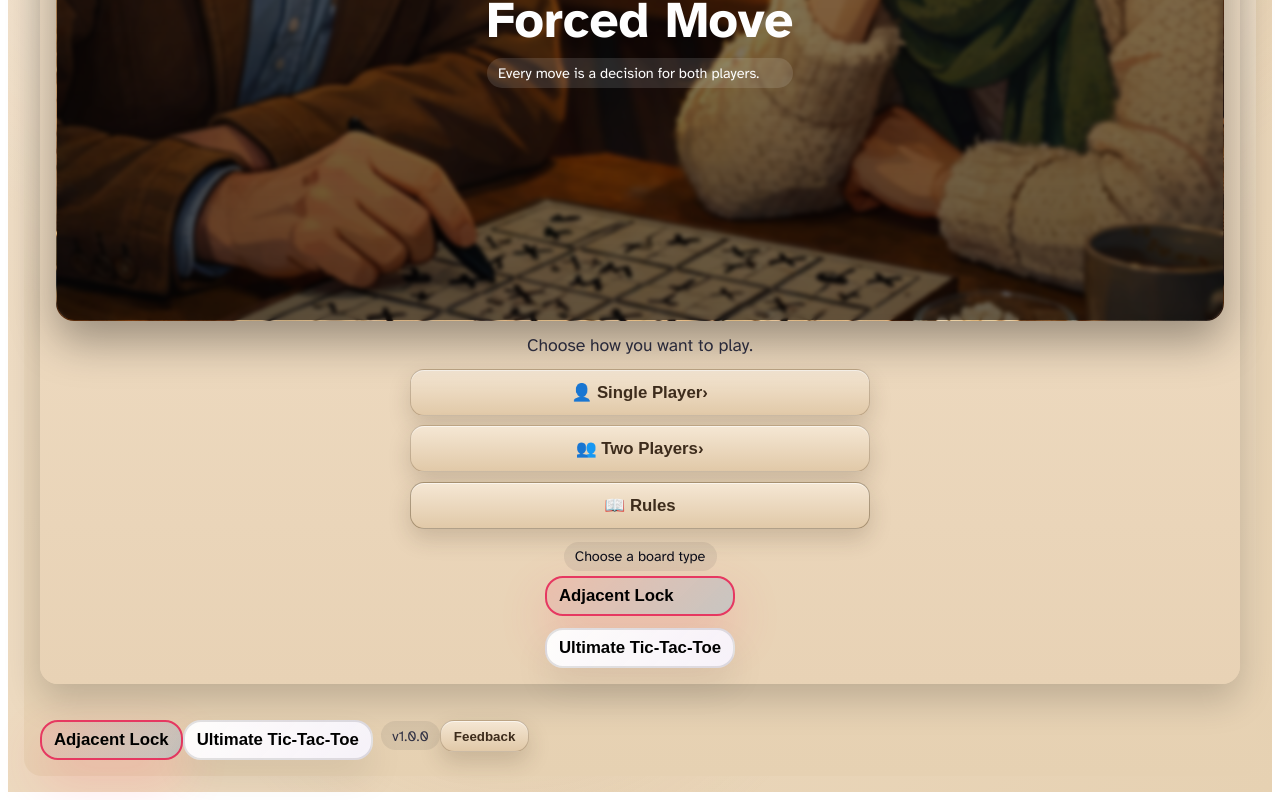
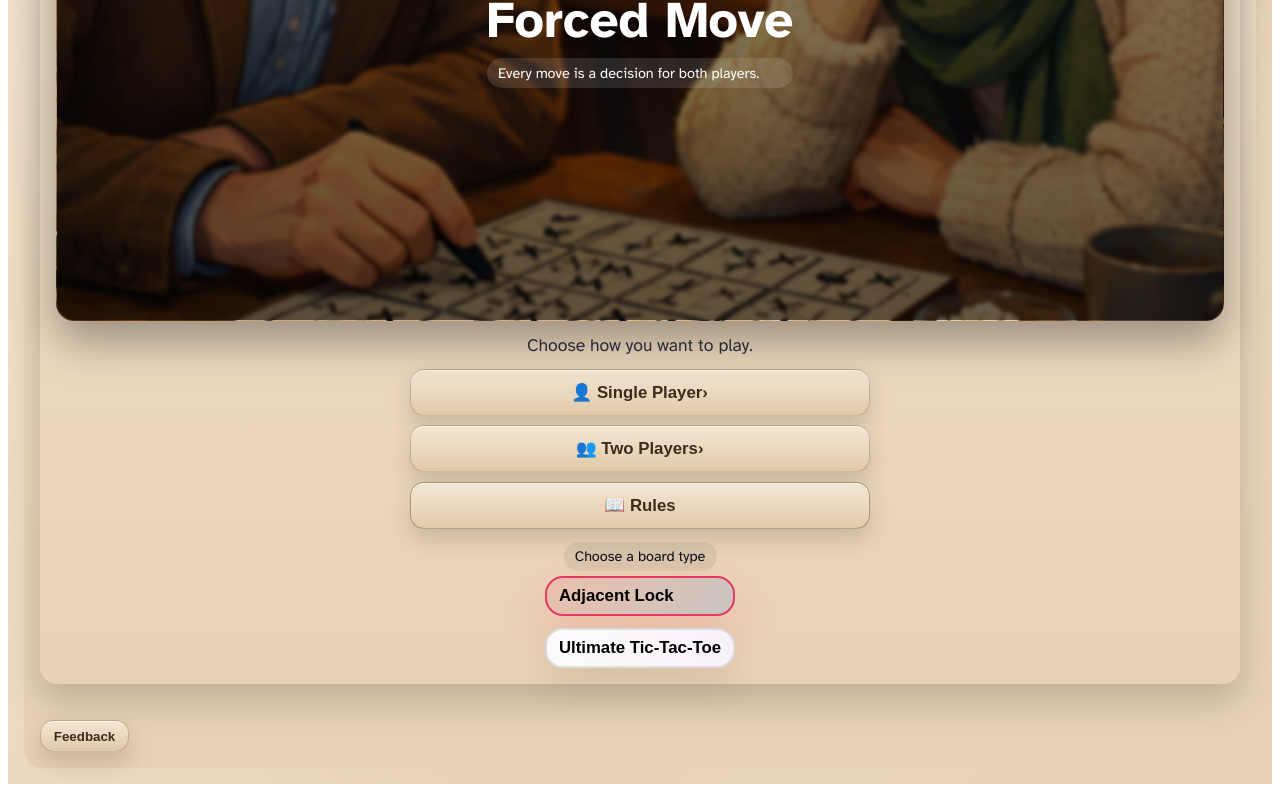
Before and after one commit to TitasDas/forced-move, a React (Vite) app: page / in a window 1280 px wide. Shown: the part 382-1182 px from the top of the page. Built offline with nearby package versions, Linux system fonts and the light colour scheme; a web font is replaced by a local one.

Commit message:
Remove footer board pills and version; keep only Feedback

```diff
--- a/src/App.jsx
+++ b/src/App.jsx
@@ -106,23 +106,9 @@ export default function App() {
         )}
 
         <footer className="footer-tag parchment-footer">
-          <div className="mode-pills footer-pills">
-            {MODES.map((m) => (
-              <button
-                key={m.id}
-                className={`mode small segmented ${mode === m.id ? 'active' : ''}`}
-                onClick={() => setMode(m.id)}
-              >
-                <span className="mode-title">{m.label}</span>
-              </button>
-            ))}
-          </div>
-          <div className="footer-right">
-            <span className="tag subtle">v{GAME_VERSION}</span>
-            <button className="btn parchment-btn small" onClick={() => setShowFeedback(true)}>
-              Feedback
-            </button>
-          </div>
+          <button className="btn parchment-btn small" onClick={() => setShowFeedback(true)}>
+            Feedback
+          </button>
         </footer>
       </div>
       {showRules && (
```
